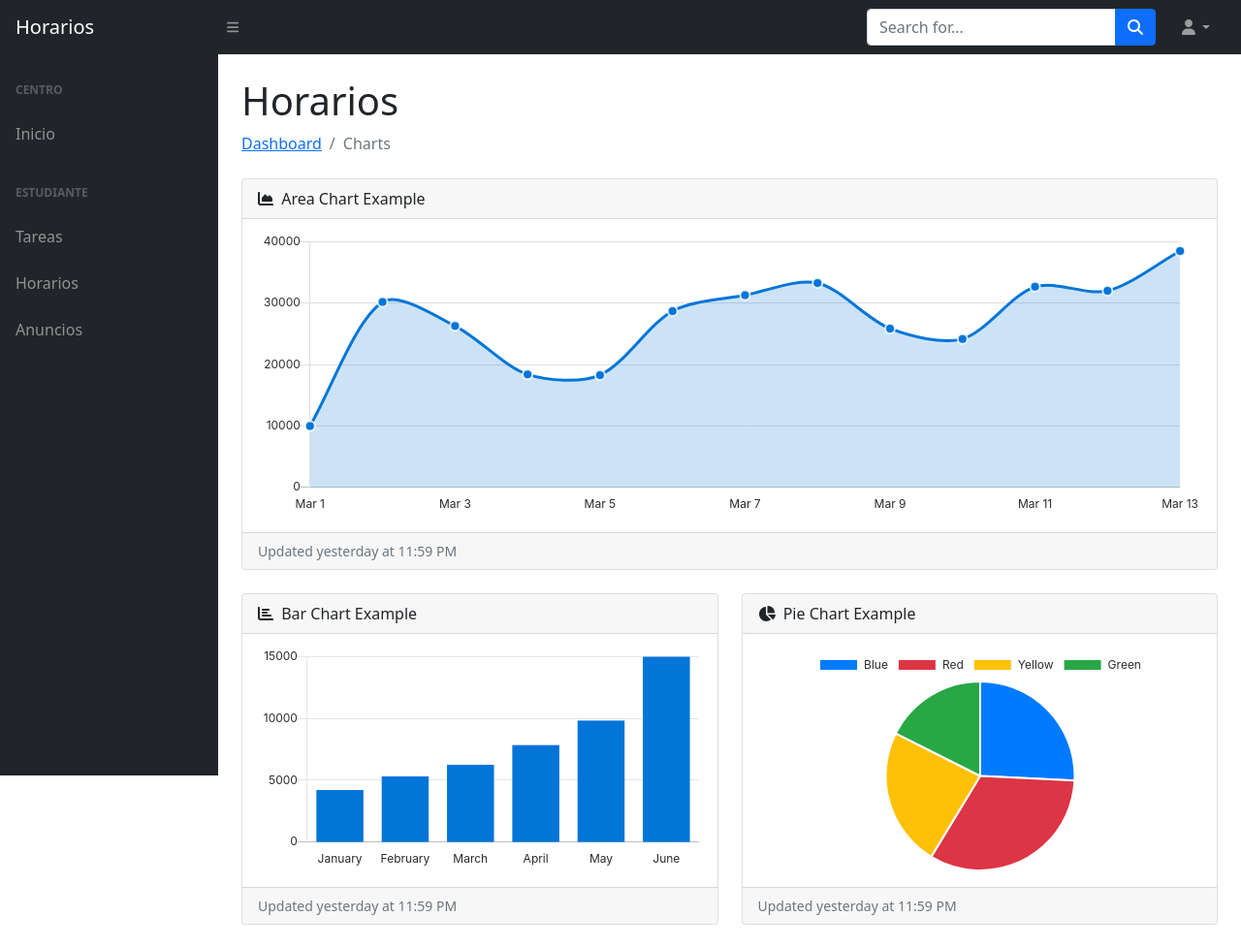
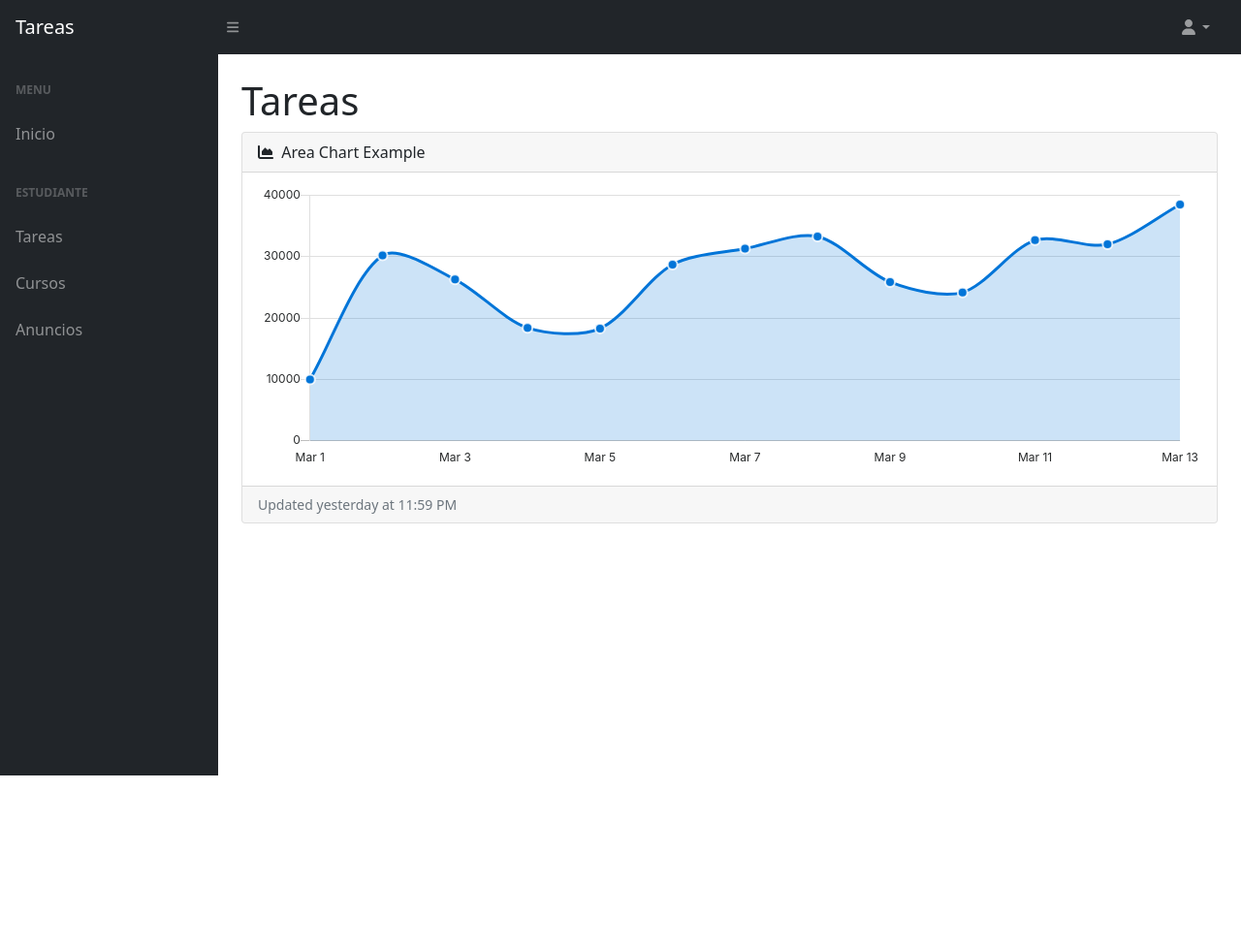
Before and after one commit to Vyeel123/inscripcion_plataforma, a plain HTML site: page charts.html in a window 1280 px wide. Shown: the whole page at 97% size. After the commit the page ends 800 px from the top, so only its background shows below. Drawn offline with nearby package versions, Linux system fonts and the light colour scheme.

Commit message:
Update charts.html

```diff
--- a/charts.html
+++ b/charts.html
@@ -6,7 +6,7 @@
         <meta name="viewport" content="width=device-width, initial-scale=1, shrink-to-fit=no" />
         <meta name="description" content="" />
         <meta name="author" content="" />
-        <title>Horarios</title>
+        <title>Tareas</title>
         <link rel="shortcut icon" href="imagenes/colegio.png">
         <link href="css/styles.css" rel="stylesheet" />
         <script src="https://use.fontawesome.com/releases/v6.1.0/js/all.js" crossorigin="anonymous"></script>
@@ -14,24 +14,20 @@
     <body class="sb-nav-fixed">
         <nav class="sb-topnav navbar navbar-expand navbar-dark bg-dark">
             <!-- Navbar Brand-->
-            <a class="navbar-brand ps-3" href="charts.html">Horarios</a>
+            <a class="navbar-brand ps-3" href="charts.html">Tareas</a>
             <!-- Sidebar Toggle-->
             <button class="btn btn-link btn-sm order-1 order-lg-0 me-4 me-lg-0" id="sidebarToggle" href="#!"><i class="fas fa-bars"></i></button>
-            <!-- Navbar Search-->
+            <!-- DEJAR-->
             <form class="d-none d-md-inline-block form-inline ms-auto me-0 me-md-3 my-2 my-md-0">
-                <div class="input-group">
-                    <input class="form-control" type="text" placeholder="Search for..." aria-label="Search for..." aria-describedby="btnNavbarSearch" />
-                    <button class="btn btn-primary" id="btnNavbarSearch" type="button"><i class="fas fa-search"></i></button>
-                </div>
             </form>
             <!-- Navbar-->
             <ul class="navbar-nav ms-auto ms-md-0 me-3 me-lg-4">
                 <li class="nav-item dropdown">
                     <a class="nav-link dropdown-toggle" id="navbarDropdown" href="#" role="button" data-bs-toggle="dropdown" aria-expanded="false"><i class="fas fa-user fa-fw"></i></a>
                     <ul class="dropdown-menu dropdown-menu-end" aria-labelledby="navbarDropdown">
-                        <li><a class="dropdown-item" href="#!">Ajustes</a></li>
+                        <li><a class="dropdown-item" href="#!">Perfil</a></li>
                         <li><hr class="dropdown-divider" /></li>
-                        <li><a class="dropdown-item" href="#!">Desconectarse</a></li>
+                        <li><a class="dropdown-item" href="login.html">Desconectarse</a></li>
                     </ul>
                 </li>
             </ul>
@@ -41,18 +37,18 @@
                 <nav class="sb-sidenav accordion sb-sidenav-dark" id="sidenavAccordion">
                     <div class="sb-sidenav-menu">
                         <div class="nav">
-                            <div class="sb-sidenav-menu-heading">Centro</div>
+                            <div class="sb-sidenav-menu-heading">Menu</div>
                             <a class="nav-link" href="index.html">
                                 Inicio
                             </a>
                             <div class="sb-sidenav-menu-heading">Estudiante</div>
-                            <a class="nav-link" href="tables.html">
+                            <a class="nav-link" href="tareas.html">
                                 Tareas
                             </a>
-                            <a class="nav-link" href="charts.html">
-                                Horarios
+                            <a class="nav-link" href="curso-gestion.html">
+                                Cursos
                             </a>
-                            <a class="nav-link" href="layout-static.html">
+                            <a class="nav-link" href="anuncios.html">
                                 Anuncios
                             </a>
                         </div>
@@ -62,11 +58,7 @@
             <div id="layoutSidenav_content">
                 <main>
                     <div class="container-fluid px-4">
-                        <h1 class="mt-4">Horarios</h1>
-                        <ol class="breadcrumb mb-4">
-                            <li class="breadcrumb-item"><a href="index.html">Dashboard</a></li>
-                            <li class="breadcrumb-item active">Charts</li>
-                        </ol>
+                        <h1 class="mt-4">Tareas</h1>
                         <div class="card mb-4">
                             <div class="card-header">
                                 <i class="fas fa-chart-area me-1"></i>
@@ -75,28 +67,7 @@
                             <div class="card-body"><canvas id="myAreaChart" width="100%" height="30"></canvas></div>
                             <div class="card-footer small text-muted">Updated yesterday at 11:59 PM</div>
                         </div>
-                        <div class="row">
-                            <div class="col-lg-6">
-                                <div class="card mb-4">
-                                    <div class="card-header">
-                                        <i class="fas fa-chart-bar me-1"></i>
-                                        Bar Chart Example
-                                    </div>
-                                    <div class="card-body"><canvas id="myBarChart" width="100%" height="50"></canvas></div>
-                                    <div class="card-footer small text-muted">Updated yesterday at 11:59 PM</div>
-                                </div>
-                            </div>
-                            <div class="col-lg-6">
-                                <div class="card mb-4">
-                                    <div class="card-header">
-                                        <i class="fas fa-chart-pie me-1"></i>
-                                        Pie Chart Example
-                                    </div>
-                                    <div class="card-body"><canvas id="myPieChart" width="100%" height="50"></canvas></div>
-                                    <div class="card-footer small text-muted">Updated yesterday at 11:59 PM</div>
-                                </div>
-                            </div>
-                        </div>
+
                     </div>
                 </main>
             </div>
```
